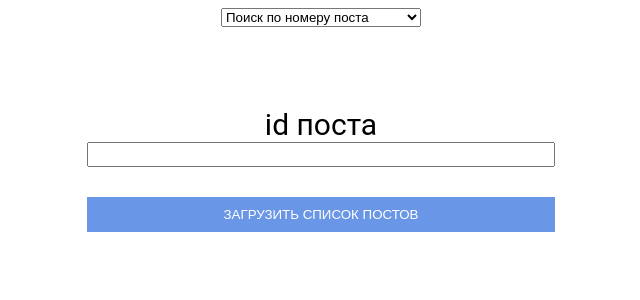
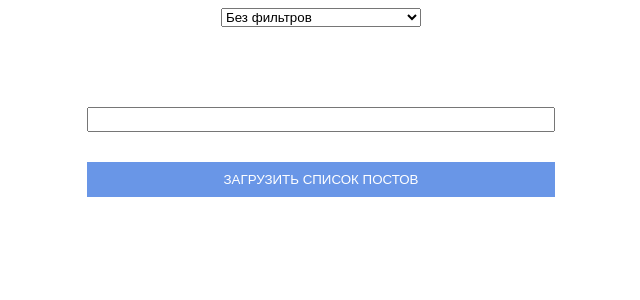
Before and after one commit to PonomarenkoIE/frontProjects, a React (Create React App) app: page / in a window 1280 px wide. Shown: the top 300 px of the page, without its empty margins (319-959 px from the left). Built offline with nearby package versions, Linux system fonts and the light colour scheme.

Commit message:
added searching with selectors

```diff
--- a/src/components/App.tsx
+++ b/src/components/App.tsx
@@ -4,6 +4,7 @@ import { IPost } from './Post';
 import '../style/css/App.css';
 import axios from 'axios';
 import Form from './Form';
+import { SearchedPosts } from '../scripts/postsFilter';
 
 const testPosts: IPost[] = [
   {
@@ -29,12 +30,14 @@ const testPosts: IPost[] = [
 function App() {
   const [posts, setPosts] = useState<IPost[]>([])
   const [showPosts, setShowPosts] = useState(false)
+  const [selector, setSelector] = useState('none')
+  const [value, setValue] = useState('')
+  const searchedPostsValue = SearchedPosts(posts, selector, value)
 
   const queryHandler = async (url: string = 'https://jsonplaceholder.typicode.com/posts') => {
     let responce = await axios.get(url)
     setPosts(responce.data)
   }
-
 
   const showHandler = (e: React.MouseEvent<HTMLButtonElement>) => {
     e.preventDefault()
@@ -44,8 +47,8 @@ function App() {
 
   return (
     <div className='app'>
-      <Form handler={showHandler}/>
-      {showPosts && <Posts title='Posts' posts={posts} />}
+      <Form handler={showHandler} value={value} setValue={setValue} selector={selector} setSelector={setSelector}/>
+      {showPosts && <Posts title='Posts' posts={searchedPostsValue} />}
     </div>
   );
 }
--- a/src/components/Form.tsx
+++ b/src/components/Form.tsx
@@ -1,38 +1,45 @@
-import React, { useState } from 'react';
+import React from 'react';
 import '../style/css/Form.css';
 
 interface FormProps {
-  handler: (e: React.MouseEvent<HTMLButtonElement>) => void
+  handler: (e: React.MouseEvent<HTMLButtonElement>) => void;
+  value: string;
+  setValue: React.Dispatch<React.SetStateAction<string>>;
+  selector: string
+  setSelector: React.Dispatch<React.SetStateAction<string>>;
 }
 
 //Для обращения по строке необходимо задать типы итератору и значению (Словарь)
 const labels: {[propName: string]: string} = {
+  none: '',
   userId: 'id пользователя',
   id: 'id поста',
   title: 'Название поста',
   body: 'Содержание поста',
 }
 
-export default function Form({handler}: FormProps) {
-  const [labelKey, setLabelKey] = useState('id')
-
+export default function Form({handler, value, setSelector, selector, setValue}: FormProps) {
   return (
     <form className='form'>
         <select
           id="label"
           className='form__select'
-          value="id"
-          onChange={(e) => setLabelKey(e.currentTarget.value)}
+          value={selector}
+          onChange={(e) => setSelector(e.currentTarget.value)}
         >
+          <option value="none">Без фильтров</option>
           <option value="userId">Поиск по номеру пользователя</option>
           <option value="id">Поиск по номеру поста</option>
           <option value="title">Поиск по названию поста</option>
-          <option value="Содержание поста">Поиск по содержанию поста</option>
+          <option value="body">Поиск по содержанию поста</option>
         </select>
-        <div className="form__label">{labels[labelKey]}</div>
+        <div className="form__label">{labels[selector]}</div>
         <input
           type="text"
           className="form__input"
+          value={value}
+          onChange={(e) => {setValue(e.target.value)}}
+
         />
         <button
           className='form__btn'
--- a/src/components/Post.tsx
+++ b/src/components/Post.tsx
@@ -2,6 +2,7 @@ import React from 'react'
 import '../style/css/Post.css';
 
 export interface IPost {
+  [index: string]: number | string;
   userId: number;
   id: number;
   title: string;
--- a/src/components/Posts.tsx
+++ b/src/components/Posts.tsx
@@ -1,4 +1,4 @@
-import React, { useState } from 'react'
+import React from 'react'
 import Post, { IPost } from './Post';
 import '../style/css/Posts.css';
 
--- a/src/scripts/postsFilter.ts
+++ b/src/scripts/postsFilter.ts
@@ -1,5 +1,20 @@
+import { useMemo } from "react";
 import { IPost } from "../components/Post";
 
-export const postsFilter = (posts: IPost[]) => {
-  //TODO: create filtered array with needed value
+interface ISearchedPosts {
+  (posts: IPost[], selector: string, value: string): IPost[]
 }
+
+export const SearchedPosts:ISearchedPosts = (posts, selector, value) => {
+  const searchedPosts = useMemo(() => {
+    if (selector === 'userId' || selector === 'id') {
+      return posts.filter(post => String(post[selector]).toLowerCase().includes(value.toLowerCase()))
+    }
+    else if (selector === 'title' || selector === 'body') {
+      return posts.filter(post => post[selector].toLowerCase().includes(value.toLowerCase()))
+    }
+    return posts
+  }, [posts, selector, value])
+
+  return searchedPosts
+}
```
